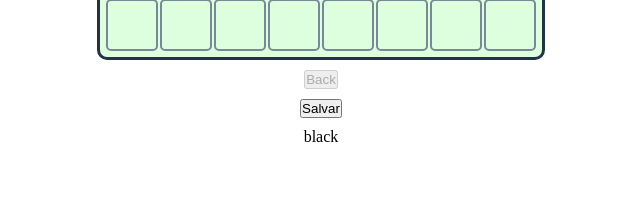
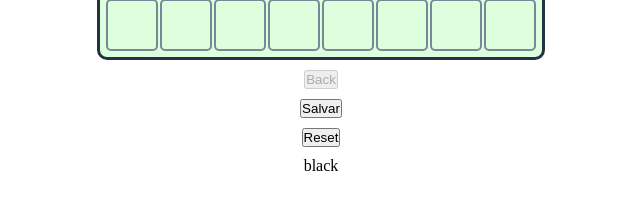
Before and after one commit to guilhermeasn/othello, a React (Create React App) app: page / in a window 1280 px wide. Shown: the part 398-608 px from the top of the page, without its empty margins (319-959 px from the left). Built offline with nearby package versions, Linux system fonts and the light colour scheme.

Commit message:
reset button

```diff
--- a/src/App.tsx
+++ b/src/App.tsx
@@ -1,23 +1,31 @@
-import { useMemo, useState } from "react";
+import { useEffect, useState } from "react";
 import Board from "./Board";
 import Othello, { NextMove } from "./Othello";
 
 export default function App() {
 
-    const othello = useMemo(() => new Othello(), []);
-    const [ nextMove, setNextMove ] = useState<NextMove>(othello.getNextMove());
+    const [ othello, setOthello ] = useState<Othello>(new Othello());
+    const [ nextMove, setNextMove ] = useState<NextMove>(null);
+
+    useEffect(() => setNextMove(othello.getNextMove()), [ othello ]);
 
     return (
 
         <main>
+
             <Board
                 data={ othello.getBoard() }
                 movies={ nextMove === null ? [] : nextMove.moves }
                 onClick={ position => setNextMove(othello.makeMove(position)) }
             />
-            <p><button onClick={ () => setNextMove(othello.backMove()) } disabled={ !othello.isReturnable() }>Back</button></p>
-            <p><button onClick={ () => console.log(othello.getGameString()) }>Salvar</button></p>
-            <p>{ nextMove?.player ?? 'Game End' }</p>
+
+            <div>
+                <p><button onClick={ () => setNextMove(othello.backMove()) } disabled={ !othello.isReturnable() }>Back</button></p>
+                <p><button onClick={ () => console.log(othello.getGameString()) }>Salvar</button></p>
+                <p><button onClick={ () => setOthello(new Othello()) }>Reset</button></p>
+                <p>{ nextMove?.player ?? 'Game End' }</p>
+            </div>
+
         </main>
 
     )
```
